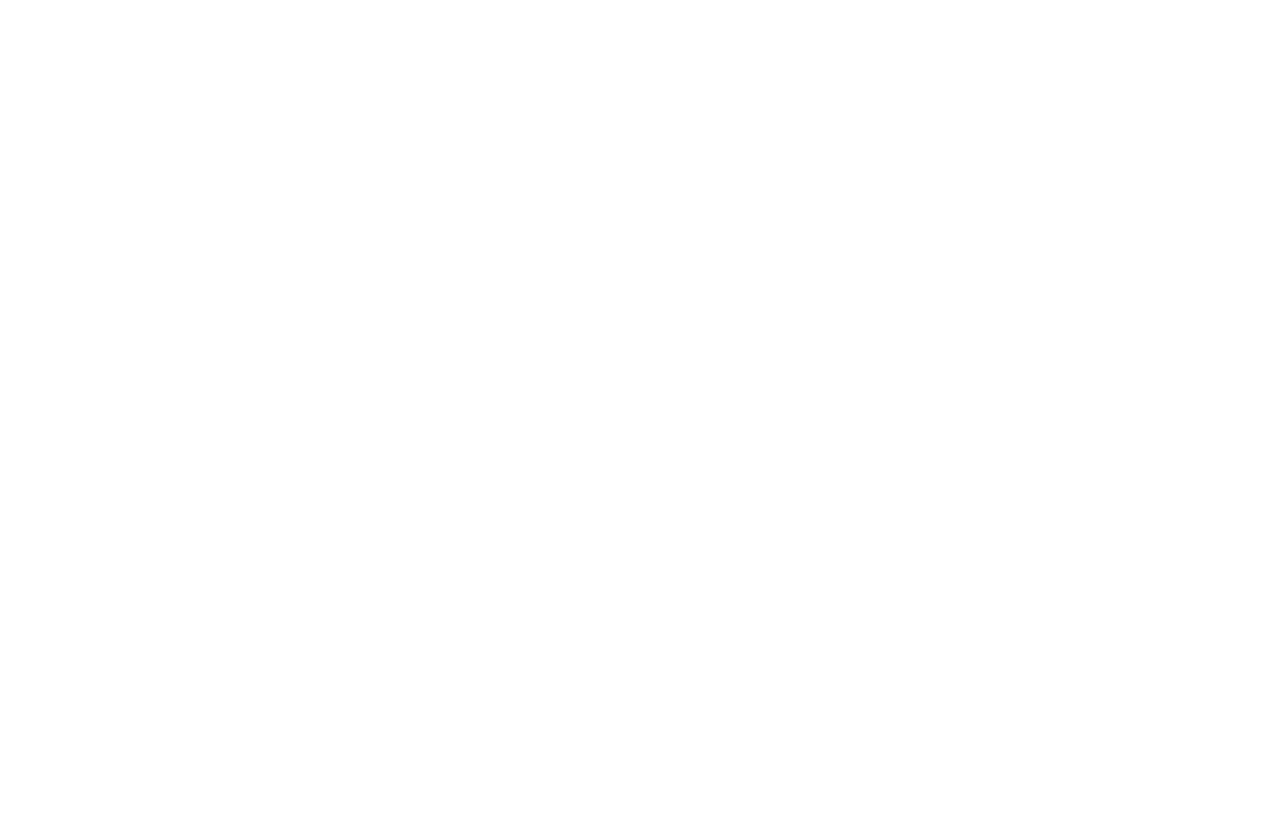
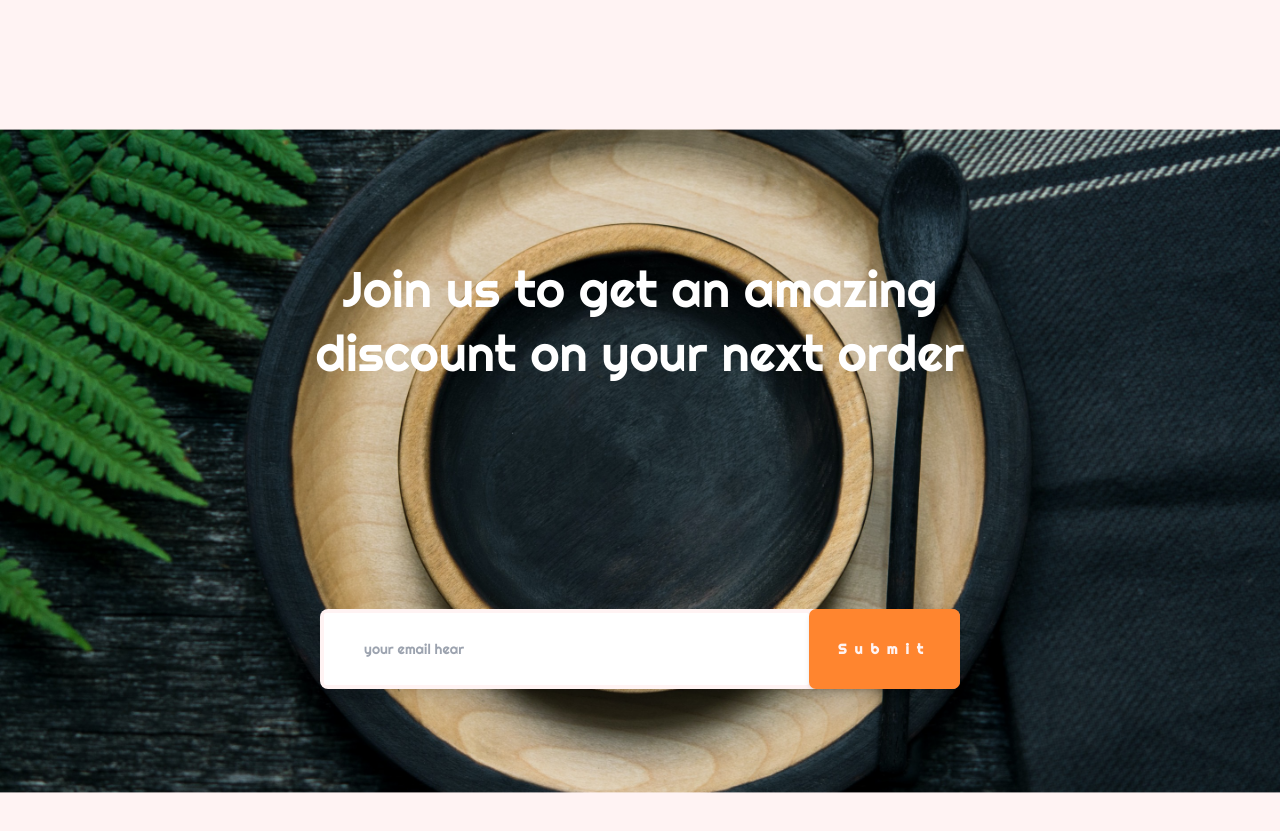
Before and after one commit to dizas9/pgFresh, a React (Vite) app: page / in a window 1280 px wide. Shown: the part 4880-5711 px from the top of the page. Before the commit the page ends 4824 px from the top, so only its background shows below. Built offline with nearby package versions, Linux system fonts and the light colour scheme.

Commit message:
main section done

```diff
--- a/src/Pages/HomePage/Home.jsx
+++ b/src/Pages/HomePage/Home.jsx
@@ -4,6 +4,7 @@
 import AboutUsSection from './AboutUsSection'
 import MenuSection from './MenuSection'
 import HowToOrder from './HowToOrder'
+import JoinUsSection from './JoinUsSection'
 
 export default function Home() {
   return (
@@ -13,6 +14,7 @@
       <AboutUsSection/>
       <MenuSection/>
       <HowToOrder/>
+      <JoinUsSection/>
     </div>
   )
 }
--- a/src/Pages/HomePage/HowToOrder.jsx
+++ b/src/Pages/HomePage/HowToOrder.jsx
@@ -52,7 +52,7 @@
 
       <div className="absolute top-[70%] font-Righteous">
         <img src="image/wavyRec.png" alt="" className=" my-10 w-screen " />
-        <p className="absolute xl:top-32 2xl:top-48 xl:right-[39%] 2xl:right-[42%] text-3xl">
+        <p className="absolute xl:top-40 2xl:top-48 xl:right-[39%] 2xl:right-[42%] text-3xl">
           What Customers Say
         </p>
 
@@ -67,7 +67,7 @@
               <img
                 src="image/user1jpg.jpg"
                 alt=""
-                className="w-16 h-16 border-[5px] border-bgHeader rounded-full object-cover absolute bottom-[15px] z-20"
+                className="w-16 h-16 border-[5px] border-bgHeader rounded-full object-cover absolute bottom-[15px] z-10"
               />
             </div>
 
@@ -91,7 +91,7 @@
               <img
                 src="image/user1jpg.jpg"
                 alt=""
-                className="w-16 h-16 border-[5px] border-bgHeader rounded-full object-cover absolute bottom-[15px] z-20"
+                className="w-16 h-16 border-[5px] border-bgHeader rounded-full object-cover absolute bottom-[15px] z-10"
               />
             </div>
 
--- /dev/null
+++ b/src/Pages/HomePage/JoinUsSection.jsx
@@ -0,0 +1,18 @@
+import React from "react";
+
+export default function JoinUsSection() {
+  return (
+    <div className="text-3xl h-screen mt-[100vh] relative flex flex-col items-center">
+      <img src="image/coffee.png" alt="" />
+
+      <p className="absolute top-32 font-Righteous text-white text-[50px] mx-64 text-center leading-[4rem]">
+        Join us to get an amazing discount on your next order
+      </p>
+
+      <div className="h-[10%] w-[50%] absolute top-[60%] bg-bgMain rounded-lg flex justify-start pl-1 items-center shadow-xl">
+        <input type="text" className="h-[90%] w-[80%] rounded-sm text-sm font-Righteous pl-10" placeholder="your email hear" />
+        <button className="btn w-[25%] h-full scale-100 text-sm font-Righteous tracking-[0.5rem]">Submit</button>
+      </div>
+    </div>
+  );
+}
```
Also changed, not shown: public/image/coffee.png (added).
